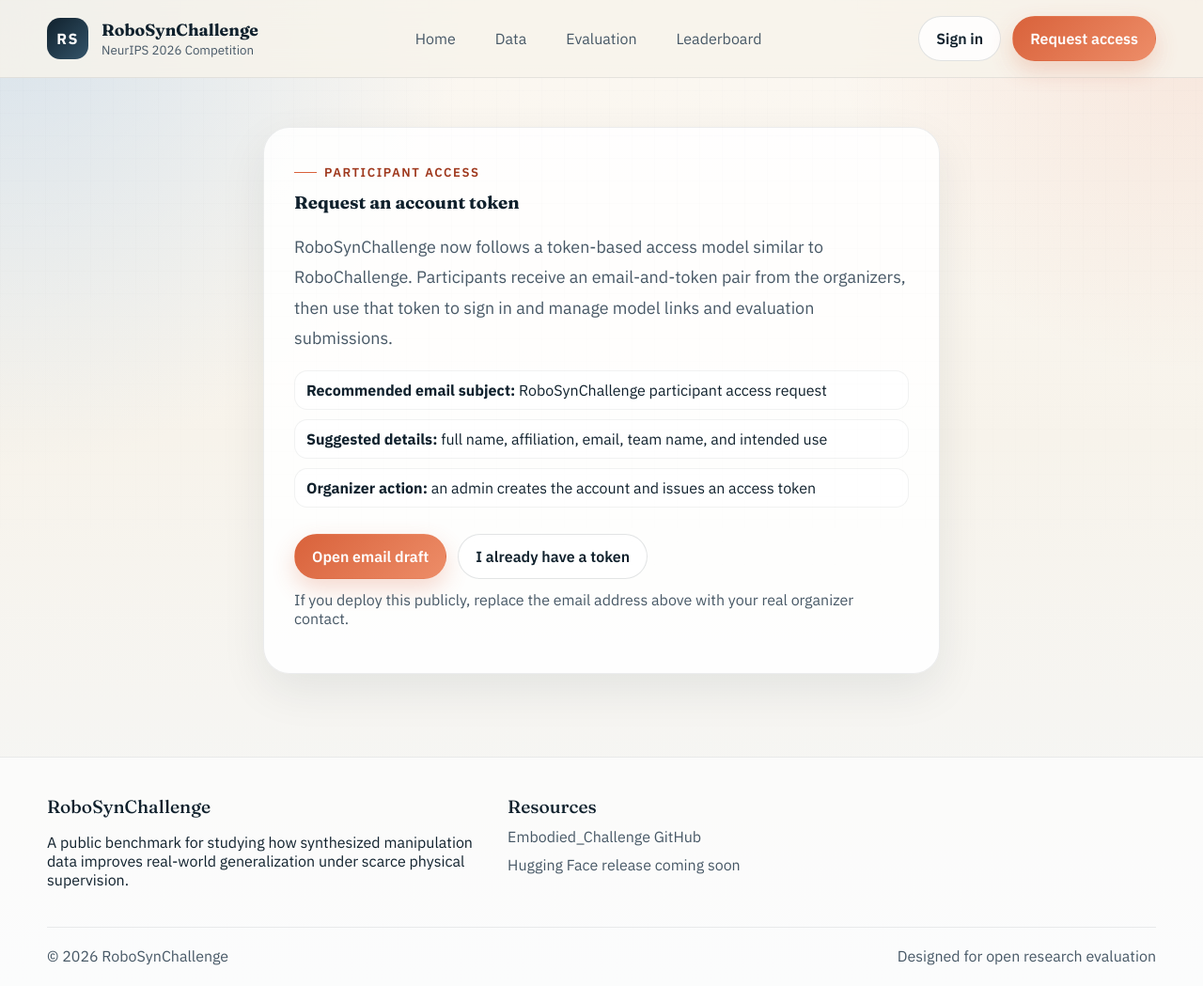
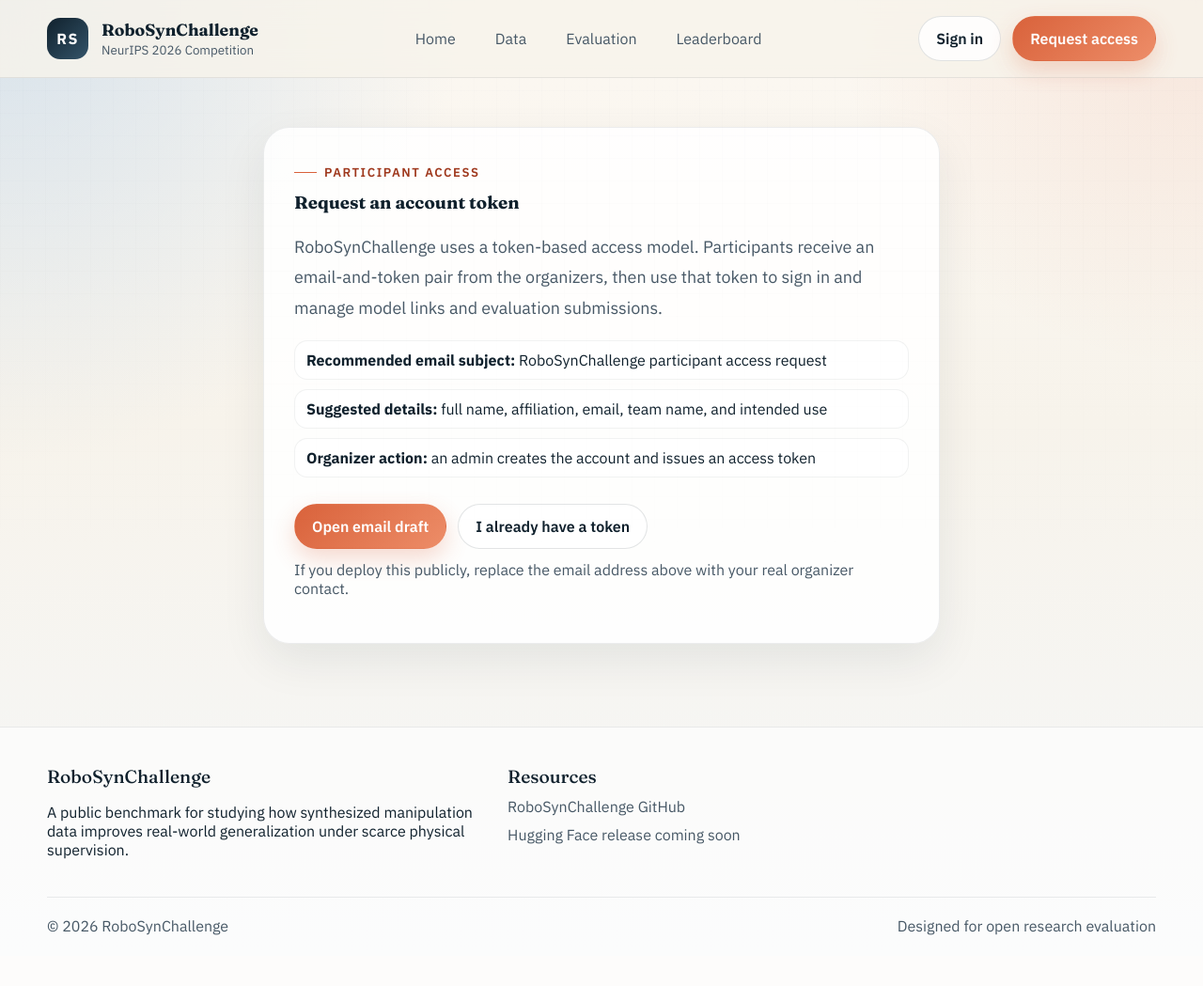
Before and after one commit to EDEM-AI/robosynchallenge.github.io, a Flask app: page /register in a window 1280 px wide. Shown: the whole page at 94% size. After the commit the page ends 995 px from the top, so only its background shows below. Run offline with Flask 3, Linux system fonts and the light colour scheme.

Commit message:
Rename platform references to RoboSynChallenge

```diff
--- a/app.py
+++ b/app.py
@@ -35,7 +35,7 @@ SCHEMA_PATH = BASE_DIR / "schema.sql"
 POLICY_UPLOAD_DIR = RUNTIME_DIR / "uploads" / "policies"
 RESULT_UPLOAD_DIR = RUNTIME_DIR / "uploads" / "results"
 
-SIMULATION_REPO_URL = "https://github.com/wuxinxin27/Embodied_Challenge"
+SIMULATION_REPO_URL = "https://github.com/EDEM-AI/RoboSynChallenge"
 HUGGING_FACE_URL = os.getenv("ROBOCHALLENGE_DATASET_URL", "").strip()
 HUGGING_FACE_LABEL = os.getenv("ROBOCHALLENGE_DATASET_LABEL", "Hugging Face dataset")
 DEFAULT_ADMIN_USERNAME = os.getenv("ROBOCHALLENGE_ADMIN_USERNAME", "admin").strip() or "admin"
--- a/templates/base.html
+++ b/templates/base.html
@@ -86,7 +86,7 @@
         </div>
         <div>
           <div class="footer-heading">Resources</div>
-          <a href="{{ simulation_repo_url }}" target="_blank" rel="noreferrer">Embodied_Challenge GitHub</a>
+          <a href="{{ simulation_repo_url }}" target="_blank" rel="noreferrer">RoboSynChallenge GitHub</a>
           {% if dataset_url %}
             <a href="{{ dataset_url }}" target="_blank" rel="noreferrer">{{ dataset_label }}</a>
           {% else %}
--- a/templates/data.html
+++ b/templates/data.html
@@ -6,7 +6,7 @@
     <h1>From teleoperated real trajectories to large-scale randomized simulation streams.</h1>
     <p class="lead narrow">
       RoboSynChallenge combines a smaller curated real set with a larger synthetic corpus generated
-      using Embodied_Challenge. The site keeps both the data links and the collection protocol visible
+      using RoboSynChallenge. The site keeps both the data links and the collection protocol visible
       so participants can reason about what is official, what is additional, and what is still held out.
     </p>
     <div class="cta-row">
--- a/templates/evaluation.html
+++ b/templates/evaluation.html
@@ -63,8 +63,8 @@
           <span class="tag">Model registry required</span>
           <h2>Create a base model entry first</h2>
           <p>
-            The evaluation workflow now mirrors RoboChallenge-style model registration. Save a Hugging
-            Face or GitHub-backed base model first, then return here to submit a run.
+            The evaluation workflow requires model registration. Save a Hugging Face or GitHub-backed
+            base model first, then return here to submit a run.
           </p>
           <div class="cta-row">
             <a href="{{ url_for('my_models') }}" class="button button-primary">Open My Models</a>
--- a/templates/home.html
+++ b/templates/home.html
@@ -58,7 +58,7 @@
       <article class="card card-soft">
         <h3>What teams are allowed to use</h3>
         <p>
-          Participants can train with the open Embodied_Challenge generation platform, the official
+          Participants can train with the open RoboSynChallenge generation platform, the official
           simulated and real data releases, or additional private data if they disclose its source at
           submission time. The leaderboard keeps that provenance visible.
         </p>
@@ -75,7 +75,7 @@
       <article class="card platform-card">
         <div class="platform-meta">
           <span class="tag">Synthetic data generation</span>
-          <h3>Embodied_Challenge simulation stack</h3>
+          <h3>RoboSynChallenge simulation stack</h3>
           <p>
             Use the open-source simulation pipeline to synthesize large-scale state-action trials with
             domain randomization over lighting, objects, table properties, camera calibration, robot
--- a/templates/register.html
+++ b/templates/register.html
@@ -6,9 +6,9 @@
       <span class="eyebrow">Participant access</span>
       <h1>Request an account token</h1>
       <p class="lead">
-        RoboSynChallenge now follows a token-based access model similar to RoboChallenge. Participants
-        receive an email-and-token pair from the organizers, then use that token to sign in and manage
-        model links and evaluation submissions.
+        RoboSynChallenge uses a token-based access model. Participants receive an email-and-token pair
+        from the organizers, then use that token to sign in and manage model links and evaluation
+        submissions.
       </p>
       <div class="task-list">
         <span><strong>Recommended email subject:</strong> RoboSynChallenge participant access request</span>
```
